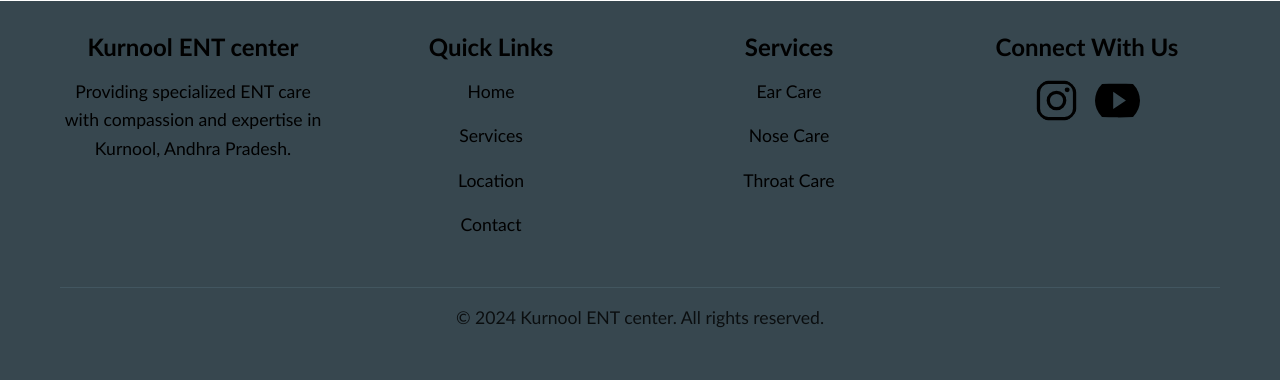
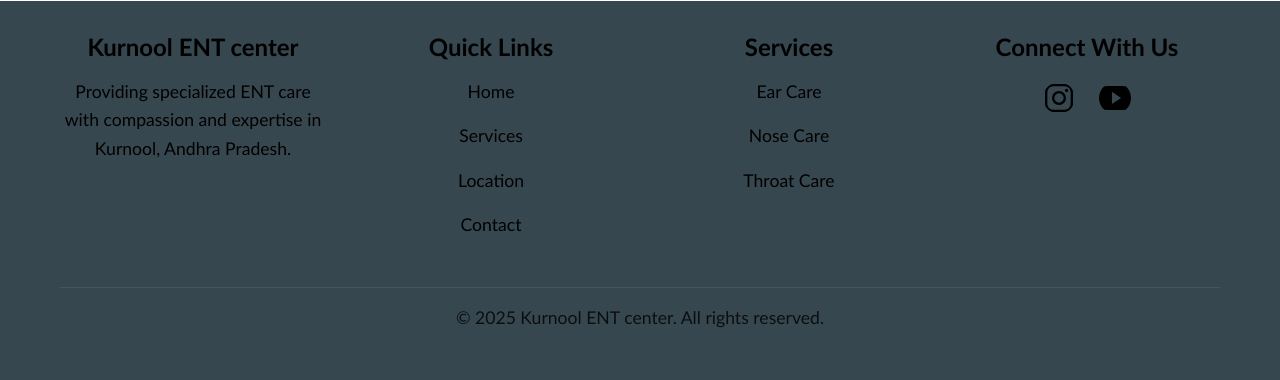
Before and after one commit to zeeshanrizvi/kurnoolentcenters, a Flask app: page / in a window 1280 px wide. Shown: the part 2300-2680 px from the top of the page. Run offline with Flask 3, Linux system fonts and the light colour scheme; some libraries are stand-ins or nearby versions.

```diff
--- a/static/styles.css
+++ b/static/styles.css
@@ -307,8 +307,8 @@ footer {
 .instagram-link {
   background-color: transparent !important;
   box-shadow: none !important;
-  width: 45px;
-  height: 45px;
+  width: 40px;
+  height: 40px;
 }
 
 .instagram-link:hover {
@@ -321,8 +321,8 @@ footer {
 .youtube-link {
   background-color: transparent !important;
   box-shadow: none !important;
-  width: 45px;
-  height: 45px;
+  width: 40px;
+  height: 40px;
 }
 
 .youtube-link:hover {
@@ -332,11 +332,12 @@ footer {
 }
 
 .social-icon {
-  width: 100%;
-  height: 100%;
+  width: 32px;
+  height: 32px;
   object-fit: contain;
   border-radius: 50%;
   transition: var(--transition);
+  display: block;
 }
 
 .instagram-link:hover .social-icon,
--- a/templates/index.html
+++ b/templates/index.html
@@ -129,7 +129,7 @@
                 </div>
             </div>
             <div class="footer-bottom">
-                <p>&copy; 2024 Kurnool ENT center. All rights reserved.</p>
+                <p>&copy; 2025 Kurnool ENT center. All rights reserved.</p>
             </div>
         </div>
     </footer>
```
